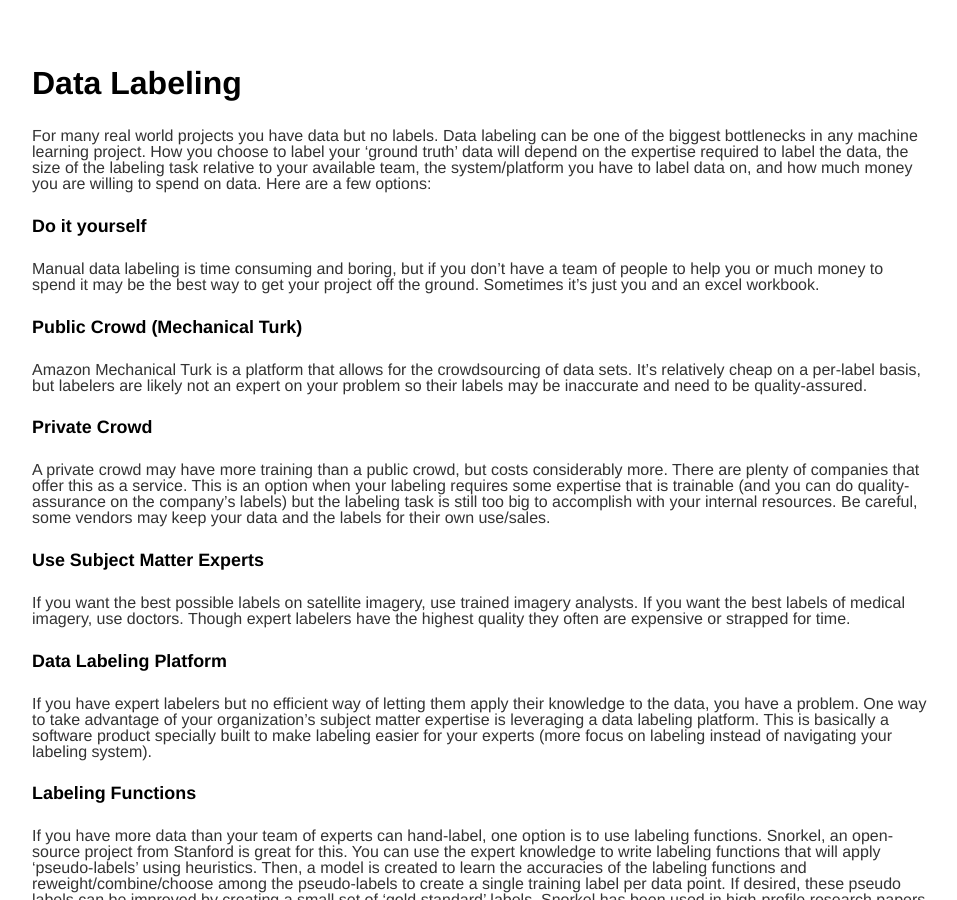
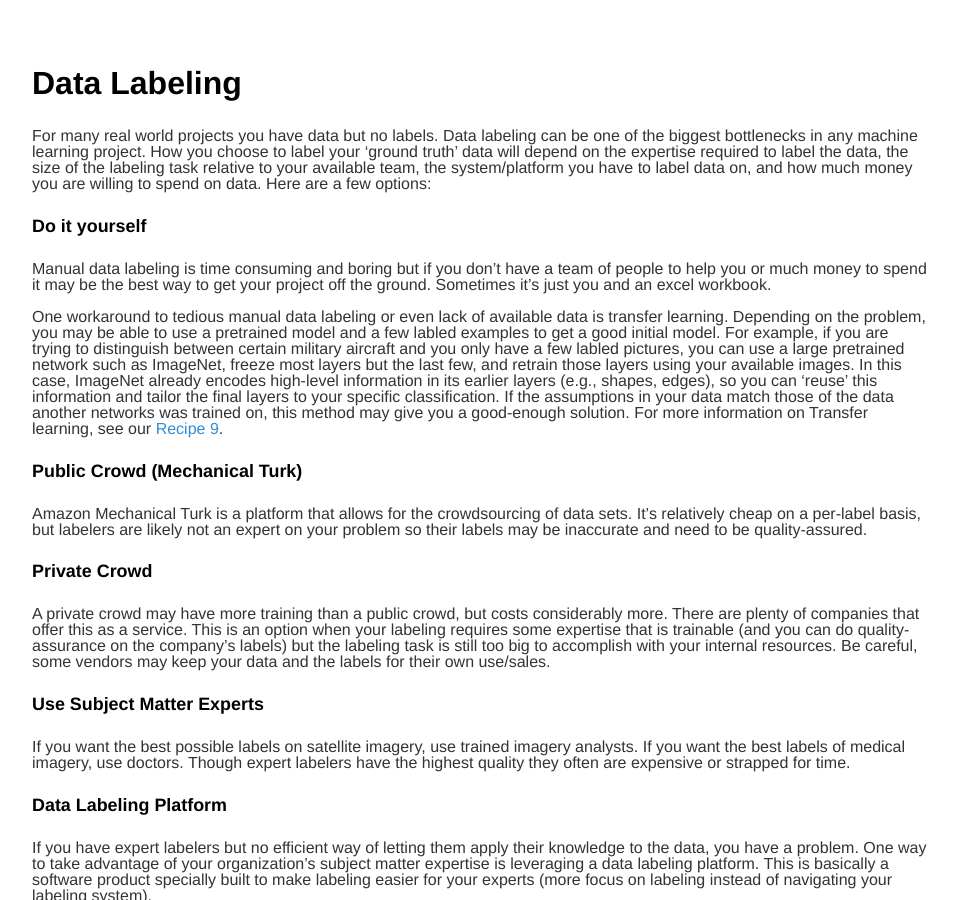
Before and after one commit to datasciencecookbook/datasciencecookbook.github.io, a Jekyll site: the page built from _posts/2021-03-03-Recipe-3.md, in a window 1280 px wide and 900 px high, scrolled down 2225 px. Shown: the whole window, without its empty margins (160-1117 px from the left). Built offline with Jekyll 4.4.1, drawn with Linux system fonts in a browser that asks for light colours.

Commit message:
added transfer learning to manual labeling

```diff
--- a/_posts/2021-03-03-Recipe-3.md
+++ b/_posts/2021-03-03-Recipe-3.md
@@ -46,7 +46,9 @@ Table created by authors.
 For many real world projects you have data but no labels. Data labeling can be one of the biggest bottlenecks in any machine learning project. How you choose to label your ‘ground truth’ data will depend on the expertise required to label the data, the size of the labeling task relative to your available team, the system/platform you have to label data on, and how much money you are willing to spend on data. Here are a few options:
 
 #### Do it yourself
-Manual data labeling is time consuming and boring, but if you don’t have a team of people to help you or much money to spend it may be the best way to get your project off the ground. Sometimes it’s just you and an excel workbook.
+Manual data labeling is time consuming and boring but if you don’t have a team of people to help you or much money to spend it may be the best way to get your project off the ground. Sometimes it’s just you and an excel workbook.
+
+One workaround to tedious manual data labeling or even lack of available data is transfer learning. Depending on the problem, you may be able to use a pretrained model and a few labled examples to get a good initial model. For example, if you are trying to distinguish between certain military aircraft and you only have a few labled pictures, you can use a large pretrained network such as ImageNet, freeze most layers but the last few, and retrain those layers using your available images. In this case, ImageNet already encodes high-level information in its earlier layers (e.g., shapes, edges), so you can 'reuse' this information and tailor the final layers to your specific classification. If the assumptions in your data match those of the data another networks was trained on, this method may give you a good-enough solution. For more information on Transfer learning, see our [Recipe 9](/recipe9).
 
 #### Public Crowd (Mechanical Turk)
 Amazon Mechanical Turk is a platform that allows for the crowdsourcing of data sets. It’s relatively cheap on a per-label basis, but labelers are likely not an expert on your problem so their labels may be inaccurate and need to be quality-assured.
```
